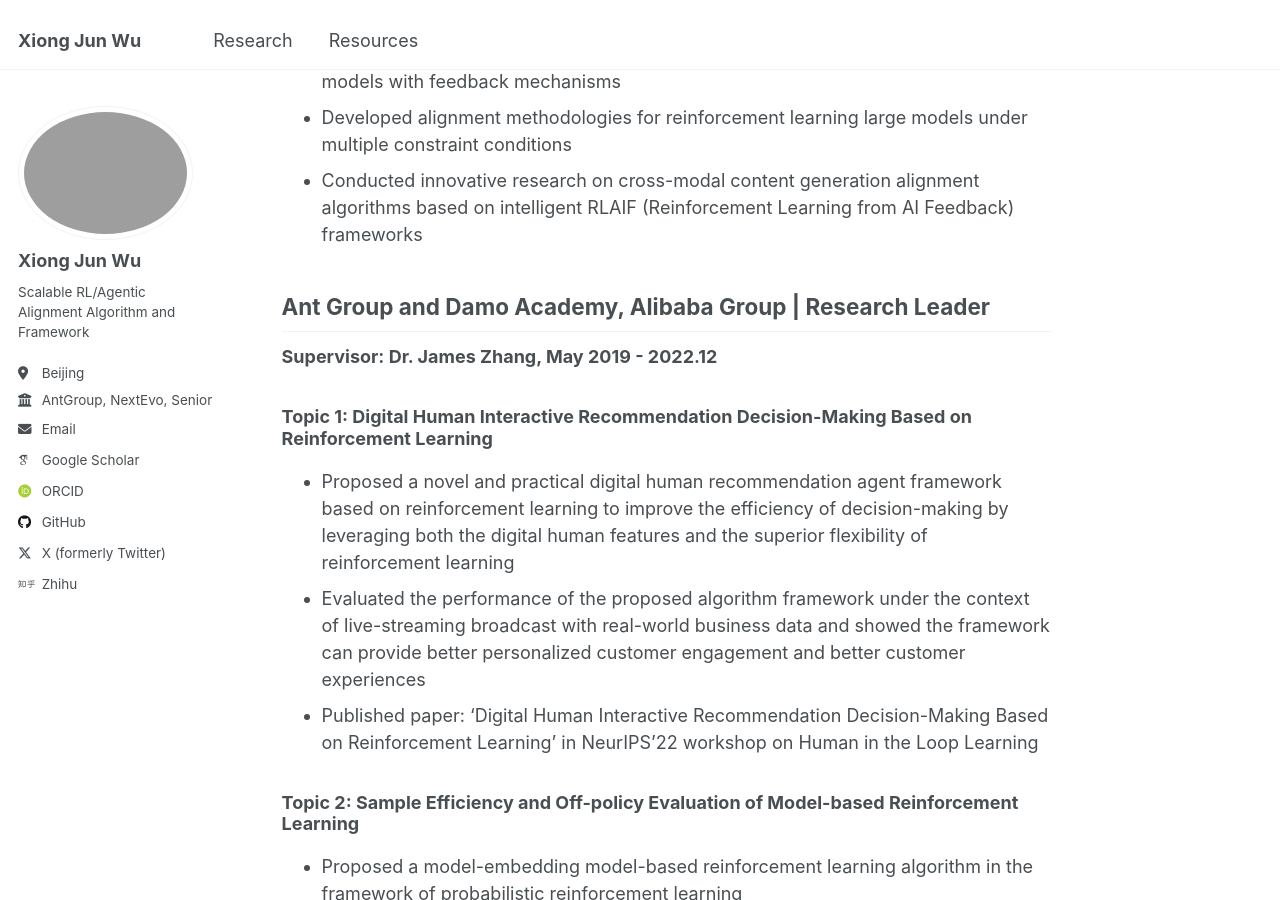
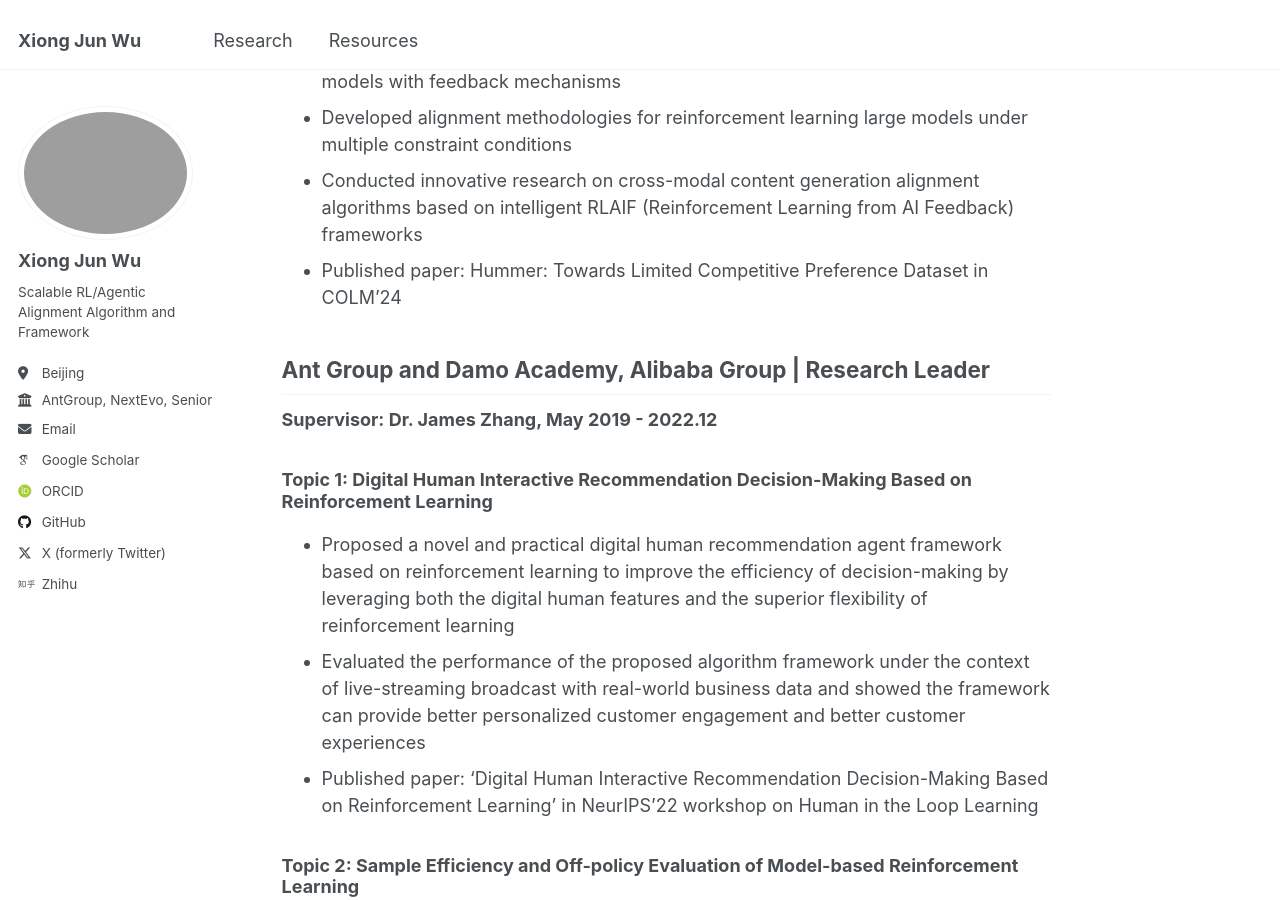
Before and after one commit to junwuxgi/junwuxgi.github.io, a Jekyll site: the page built from research.md, in a window 1280 px wide and 900 px high, scrolled down 2871 px. Built offline with Jekyll 4.4.1, drawn with Linux system fonts in a browser that asks for light colours; some web fonts are replaced; our own code applies the rules of GitHub Pages for plain Markdown files.

Commit message:
update config

```diff
--- a/research.md
+++ b/research.md
@@ -73,6 +73,7 @@ And my past primary research projects are as follows:
 - Led research on Scale Law optimization solutions for reinforcement learning large models with feedback mechanisms
 - Developed alignment methodologies for reinforcement learning large models under multiple constraint conditions
 - Conducted innovative research on cross-modal content generation alignment algorithms based on intelligent RLAIF (Reinforcement Learning from AI Feedback) frameworks
+- Published paper: Hummer: Towards Limited Competitive Preference Dataset in COLM'24
 
 ## Ant Group and Damo Academy, Alibaba Group | Research Leader
 **Supervisor: Dr. James Zhang, May 2019 - 2022.12**
```
